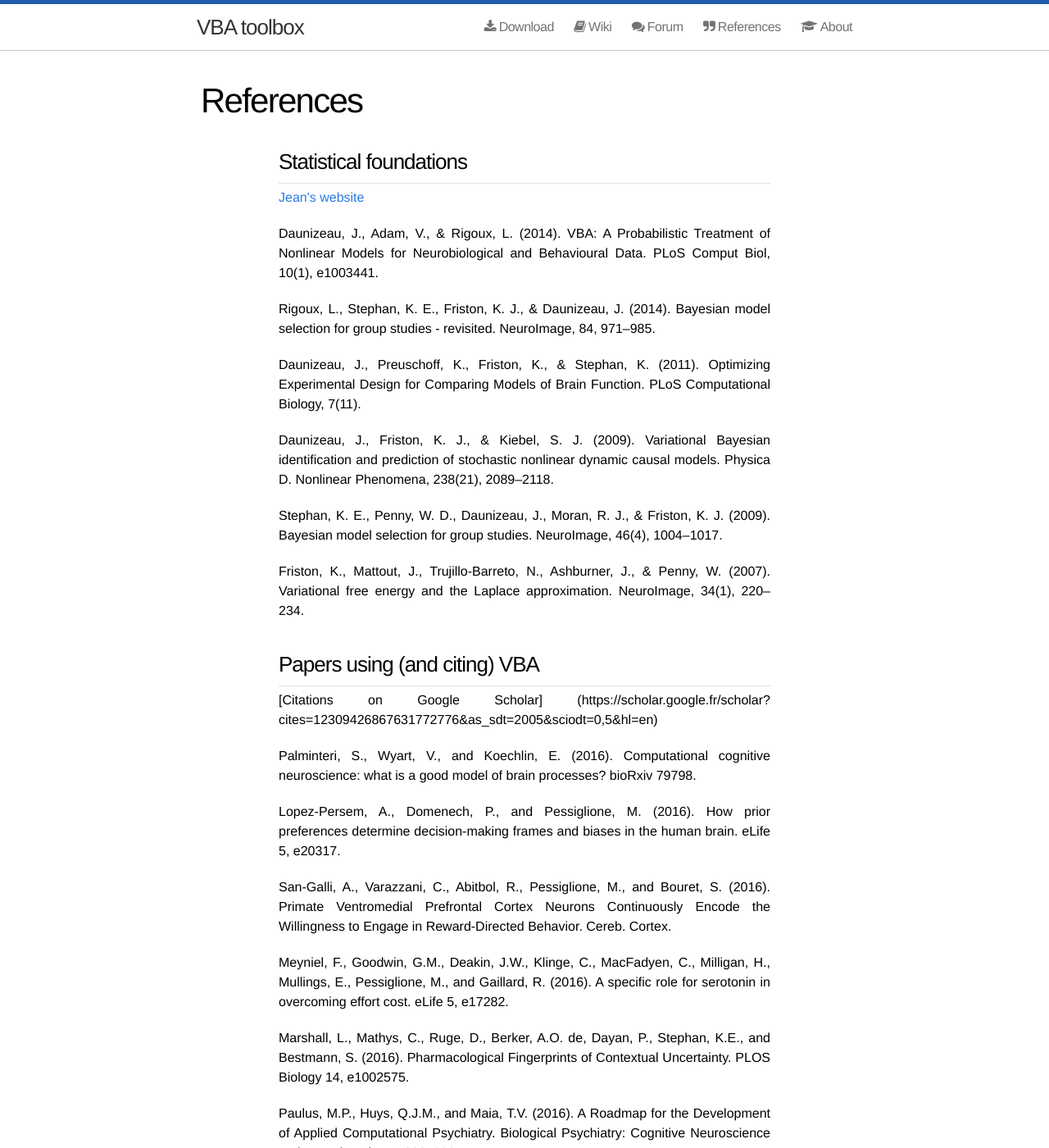
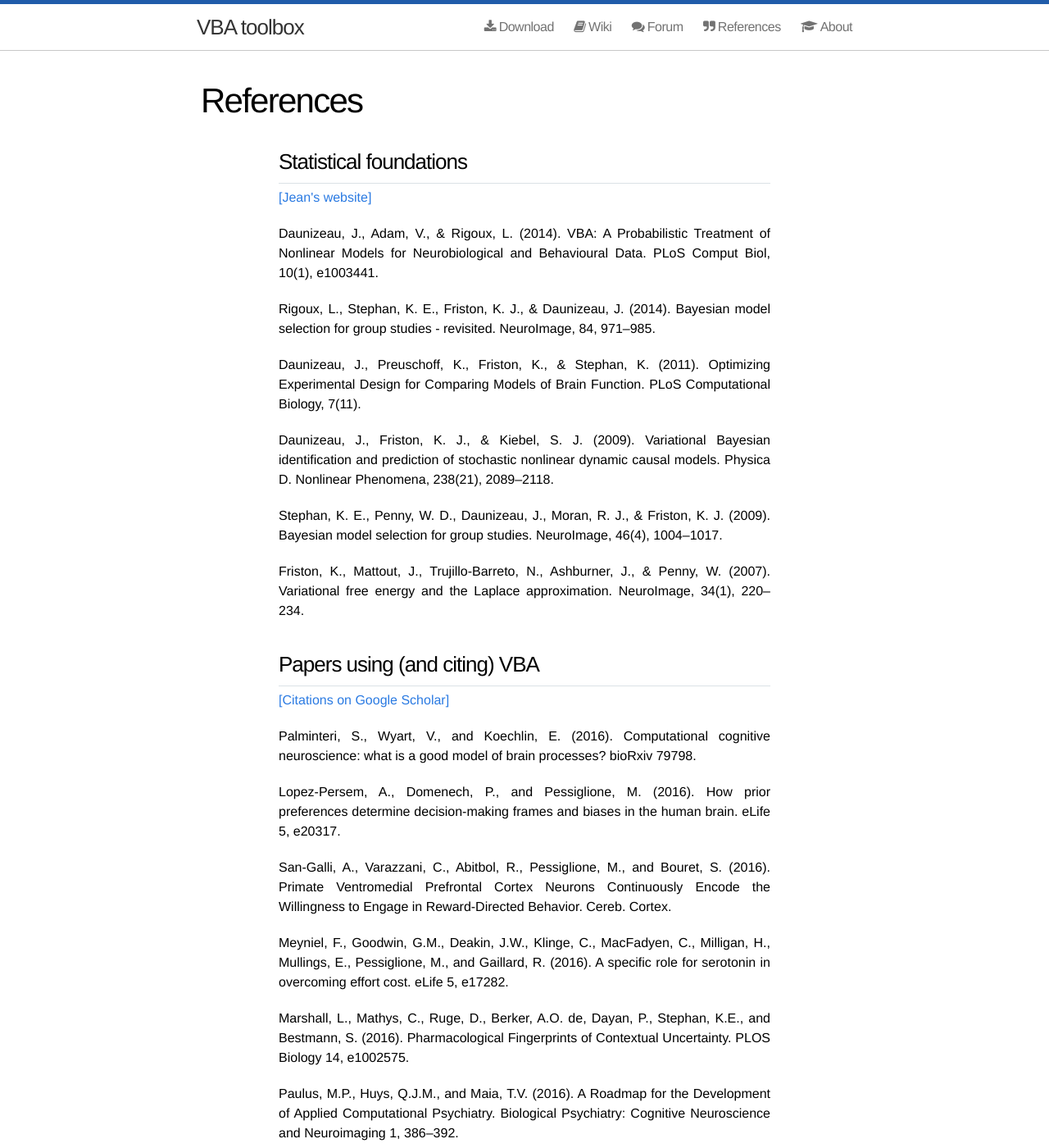
Before and after one commit to MBB-team/VBA-toolbox, a Jekyll site: the page built from references/index.html, in a window 1280 px wide and 1400 px high. Shown: the whole window at 82% size. Built offline with Jekyll 4.4.1, drawn with Linux system fonts in a browser that asks for light colours; nearby versions of some CDN libraries.

Commit message:
Update index.html

```diff
--- a/references/index.html
+++ b/references/index.html
@@ -7,7 +7,7 @@ title: References
 <h2>Statistical foundations</h2>
 
 
-<a href="https://sites.google.com/site/jeandaunizeauswebsite/code/VBA">Jean's website</a>
+<a href="https://sites.google.com/site/jeandaunizeauswebsite/code/VBA">[Jean's website]</a>
 
 <p>
   Daunizeau, J., Adam, V., & Rigoux, L. (2014). VBA: A Probabilistic Treatment of Nonlinear Models for Neurobiological and Behavioural Data. PLoS Comput Biol, 10(1), e1003441.
@@ -37,7 +37,7 @@ title: References
 
 <h2>Papers using (and citing) VBA</h2>
 
-[Citations on Google Scholar] (https://scholar.google.fr/scholar?cites=12309426867631772776&as_sdt=2005&sciodt=0,5&hl=en)
+<a https://scholar.google.fr/scholar?cites=12309426867631772776&as_sdt=2005&sciodt=0,5&hl=en>[Citations on Google Scholar]</a>
 
 <p>
   Palminteri, S., Wyart, V., and Koechlin, E. (2016). Computational cognitive neuroscience: what is a good model of brain processes? bioRxiv 79798.
```
